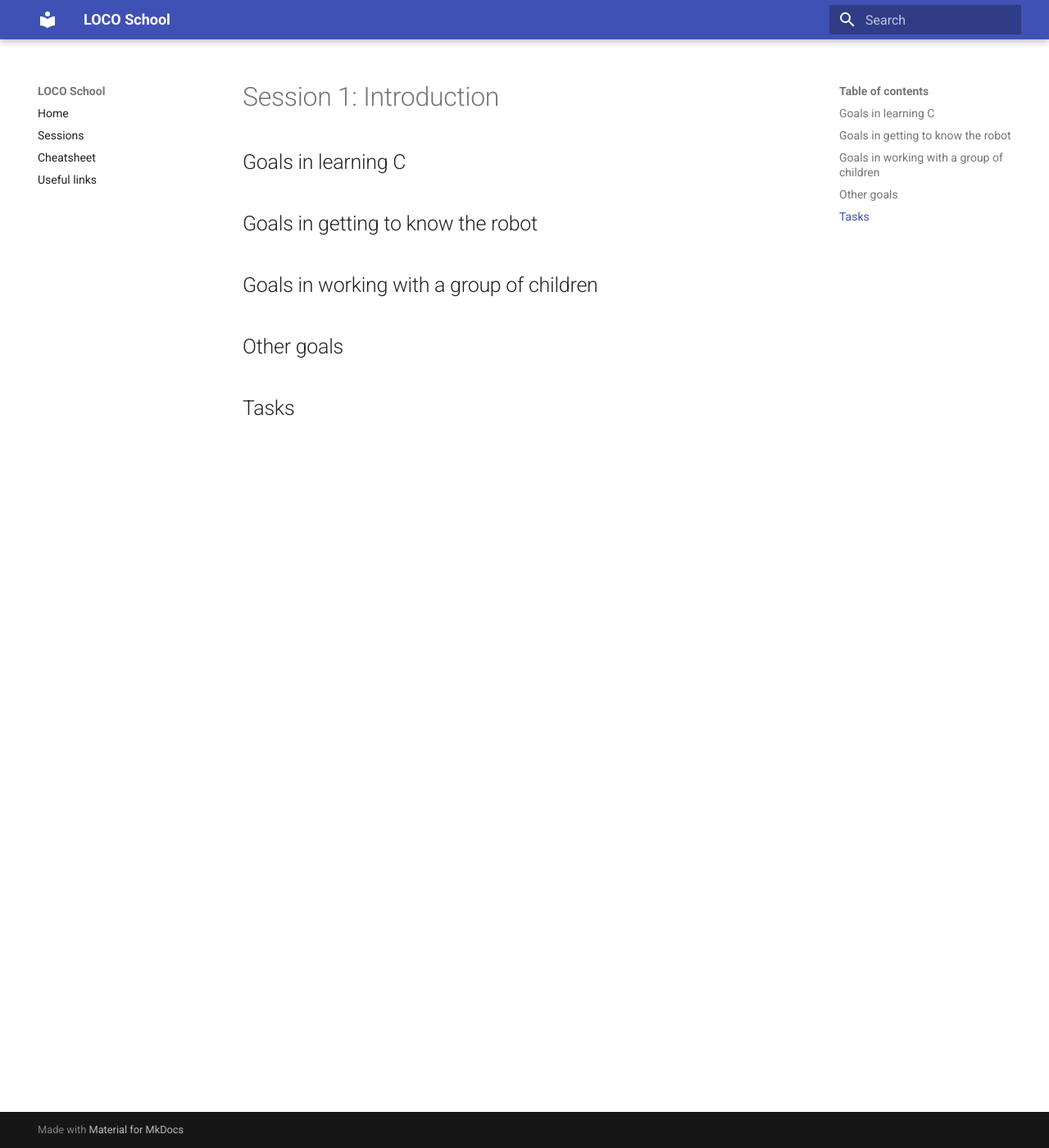
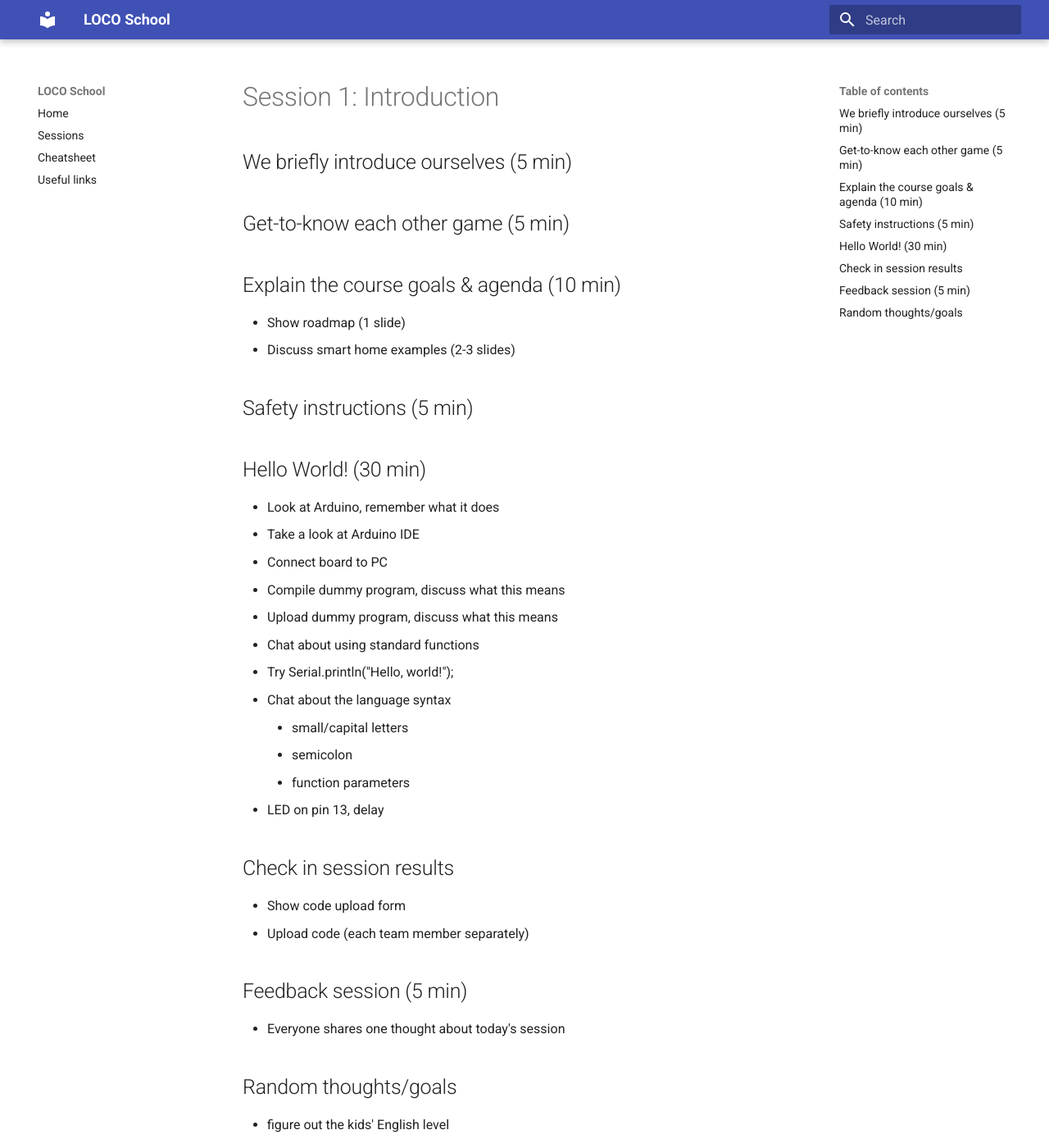
Before and after one commit to locoschool/locoschool, an MkDocs documentation site: the page built from docs/sessions/s1.md, in a window 1280 px wide and 1400 px high. Shown: the whole window at 82% size. Built offline with MkDocs 1.6.1 and Material for MkDocs 9.7.7, drawn with Linux system fonts in a browser that asks for light colours.

Commit message:
session #1 draft

```diff
--- a/docs/sessions/s1.md
+++ b/docs/sessions/s1.md
@@ -1,10 +1,40 @@
 # Session 1: Introduction
 
-## Goals in learning C
-## Goals in getting to know the robot
-## Goals in working with a group of children
-## Other goals
+## We briefly introduce ourselves (5 min)
 
+## Get-to-know each other game (5 min)
 
+## Explain the course goals & agenda (10 min)
 
-## Tasks
+- Show roadmap (1 slide)
+- Discuss smart home examples (2-3 slides)
+
+## Safety instructions (5 min)
+
+## Hello World! (30 min)
+
+- Look at Arduino, remember what it does
+- Take a look at Arduino IDE
+- Connect board to PC
+- Compile dummy program, discuss what this means
+- Upload dummy program, discuss what this means
+- Chat about using standard functions
+- Try Serial.println("Hello, world!");
+- Chat about the language syntax
+    - small/capital letters
+    - semicolon
+    - function parameters
+- LED on pin 13, delay
+
+## Check in session results
+
+- Show code upload form
+- Upload code (each team member separately)
+
+## Feedback session (5 min)
+
+- Everyone shares one thought about today's session
+
+## Random thoughts/goals
+
+- figure out the kids' English level
```
